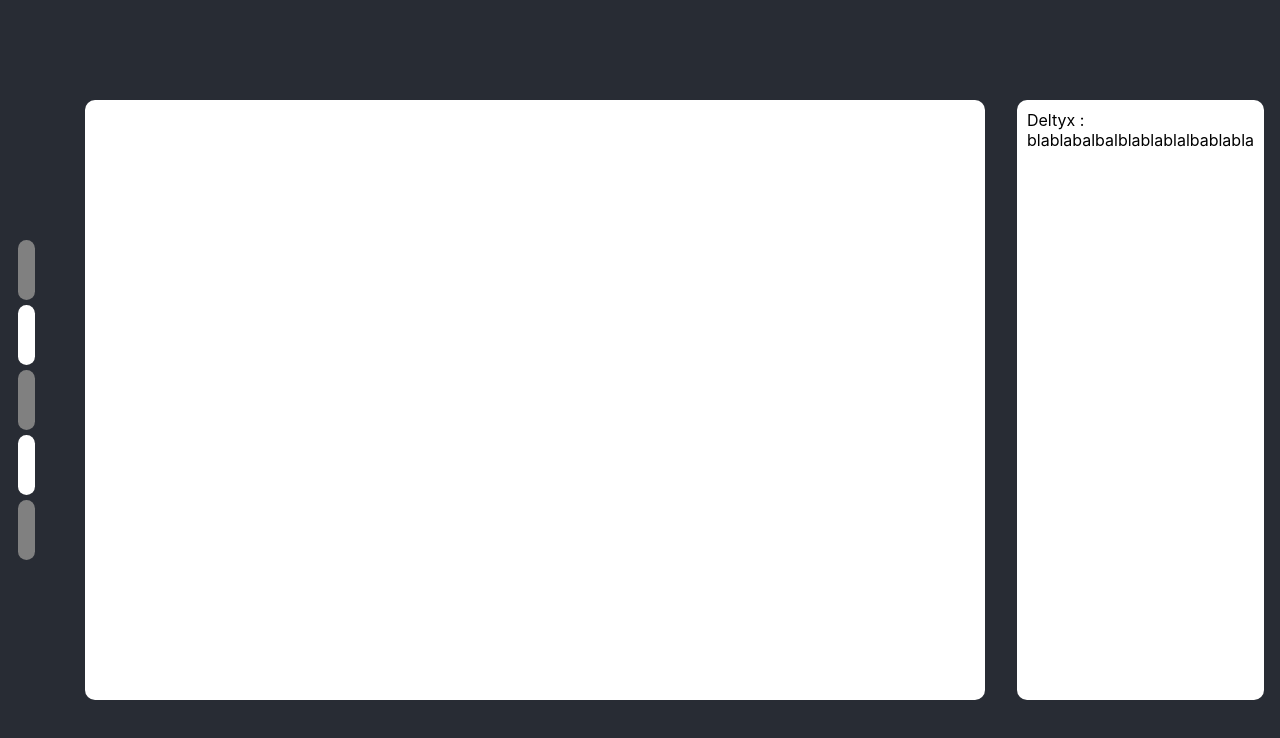
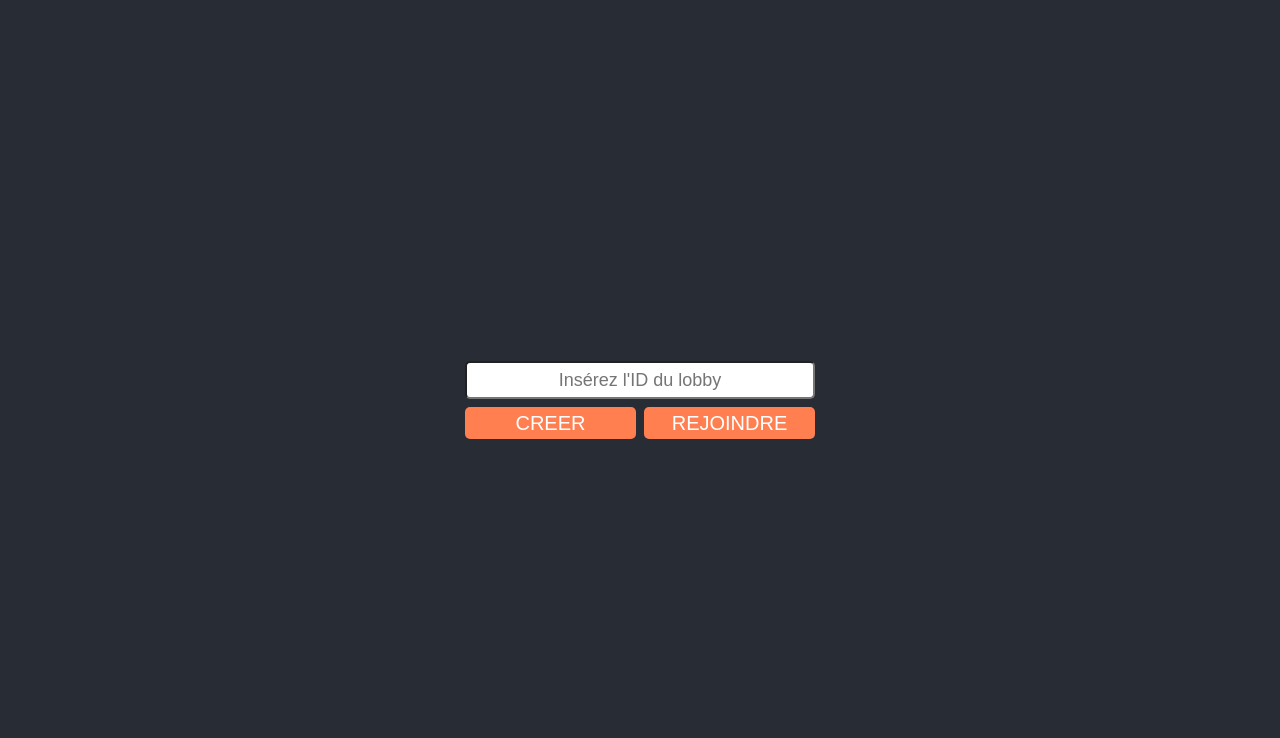
Before and after one commit to Deltyx/DRB-App, a React (Create React App) app in the folder drb-app-front/: page / in a window 1280 px wide. Shown: the top 738 px of the page. Built offline with nearby package versions, Linux system fonts and the light colour scheme.

Commit message:
Added Home UI to Join/Create a Lobby

```diff
--- a/drb-app-front/src/App/App.js
+++ b/drb-app-front/src/App/App.js
@@ -1,21 +1,18 @@
-import logo from '../img/logo.svg';
+import {BrowserRouter as Router, Routes, Route} from 'react-router-dom';
+
+import Home from './../view/Home/Home.js';
+import Lobby from '../view/Lobby/Lobby.js';
+
 import './App.scss';
 
 function App() {
   return (
-    <div className="container">
-      <section className='player_list'>
-        <div className='player_info'></div>
-        <div className='player_info alt'></div>
-        <div className='player_info'></div>
-        <div className='player_info alt'></div>
-        <div className='player_info'></div>
-      </section>
-      <canvas id="Drawing_Zone" className='canvas_zone' width={900} height={600}></canvas>
-      <section className='chat_zone'>
-        <div className='chat_content'>Deltyx : blablabalbalblablablalbablabla</div>
-      </section>
-    </div>
+    <Router>
+      <Routes>
+        <Route path="/" element={<Home />} />
+        <Route path="/lobby/:lobbyId" element={<Lobby />} />
+      </Routes>
+    </Router>
   );
 }
 
--- /dev/null
+++ b/drb-app-front/src/components/UILobbyManager/UILobbyManager.js
@@ -0,0 +1,42 @@
+import React, { useState } from 'react';
+import { useNavigate } from 'react-router-dom';
+
+import './UILobbyManager.scss';
+
+export default function UILobbyManager(props) {
+    const [id, setID] = useState("");
+
+    const navigate = useNavigate();
+
+    const handleJoin = (evt) => {
+        evt.preventDefault();
+        if(!id) {
+            alert("Prout")
+        } else {
+            let idRoute = "/lobby/" + id
+            navigate(idRoute)
+        }
+    }
+    const handleCreate = (evt) => {
+        evt.preventDefault();
+        alert("Yousk2")
+    }
+
+    return (
+        <section className='LobbyManager-wrapper'>
+            <form className='JoinLobby-form'>
+                <input
+                    className='JoinLobby-input'
+                    type="text"
+                    placeholder="Insérez l'ID du lobby"
+                    value={id}
+                    onChange={e => setID(e.target.value)}
+                />
+                <div className='LobbyManagerBtn-wrapper'>
+                    <button className='CreateLobby-btn' type="submit" onClick={handleCreate}>CREER</button>
+                    <button className='JoinLobby-btn' type="submit" onClick={handleJoin}>REJOINDRE</button>
+                </div>
+            </form>
+        </section>
+    );
+  }
--- /dev/null
+++ b/drb-app-front/src/components/UILobbyManager/UILobbyManager.scss
@@ -0,0 +1,54 @@
+.LobbyManager-wrapper{
+    display: flex;
+    flex-direction: column;
+
+    width: 350px;
+    gap: 0.5rem;
+}
+
+.JoinLobby-form {
+    display: flex;
+    flex-direction: column;
+
+    gap: 0.5rem;
+}
+
+.JoinLobby-input {
+    height: 32px;
+    font-size: 18px;
+    border-radius: 5px;
+    text-align: center;
+}
+
+.JoinLobby-btn {
+    height: 32px;
+    font-size: 20px;
+    width: 50%;
+
+    background-color: coral;
+    color: white;
+    border: none;
+    border-radius: 5px;
+}
+
+.JoinLobby-btn:hover, .CreateLobby-btn:hover {
+    cursor: pointer;
+}
+
+.CreateLobby-btn {
+    height: 32px;
+    font-size: 20px;
+    width: 50%;
+
+    background-color: coral;
+    color: white;
+    border: none;
+    border-radius: 5px;
+}
+
+.LobbyManagerBtn-wrapper {
+    display: flex;
+
+    justify-content: center;
+    gap: 0.5rem;
+}
--- a/drb-app-front/src/style/Theme.scss
+++ b/drb-app-front/src/style/Theme.scss
@@ -0,0 +1 @@
+$PRIMARY_BACKGROUND_COLOR: #282c34;
--- a/drb-app-front/src/view/Home/Home.js
+++ b/drb-app-front/src/view/Home/Home.js
@@ -0,0 +1,11 @@
+import UILobbyManager from '../../components/UILobbyManager/UILobbyManager';
+
+import './Home.scss';
+
+export default function Home() {
+    return (
+        <section className='Home-container'>
+            <UILobbyManager />
+        </section>
+    );
+}
--- a/drb-app-front/src/view/Home/Home.scss
+++ b/drb-app-front/src/view/Home/Home.scss
@@ -0,0 +1,12 @@
+@import './../../style/Theme.scss';
+
+.Home-container {
+    background: $PRIMARY_BACKGROUND_COLOR;
+
+    display: flex;
+    flex-direction: column;
+
+    justify-content: center;
+    align-items: center;
+    height: 100vh;
+}
--- a/drb-app-front/src/view/Lobby/Lobby.js
+++ b/drb-app-front/src/view/Lobby/Lobby.js
@@ -0,0 +1,19 @@
+
+
+export default function Lobby() {
+    return (
+        <div className="container">
+            <section className='player_list'>
+                <div className='player_info'></div>
+                <div className='player_info alt'></div>
+                <div className='player_info'></div>
+                <div className='player_info alt'></div>
+                <div className='player_info'></div>
+            </section>
+            <canvas id="Drawing_Zone" className='canvas_zone' width={900} height={600}></canvas>
+            <section className='chat_zone'>
+                <div className='chat_content'>Deltyx : blablabalbalblablablalbablabla</div>
+            </section>
+      </div>
+    )
+}
--- a/drb-app-front/src/view/Lobby/Lobby.scss
+++ b/drb-app-front/src/view/Lobby/Lobby.scss
@@ -0,0 +1 @@
+@import './../../style/Theme.scss';
```
